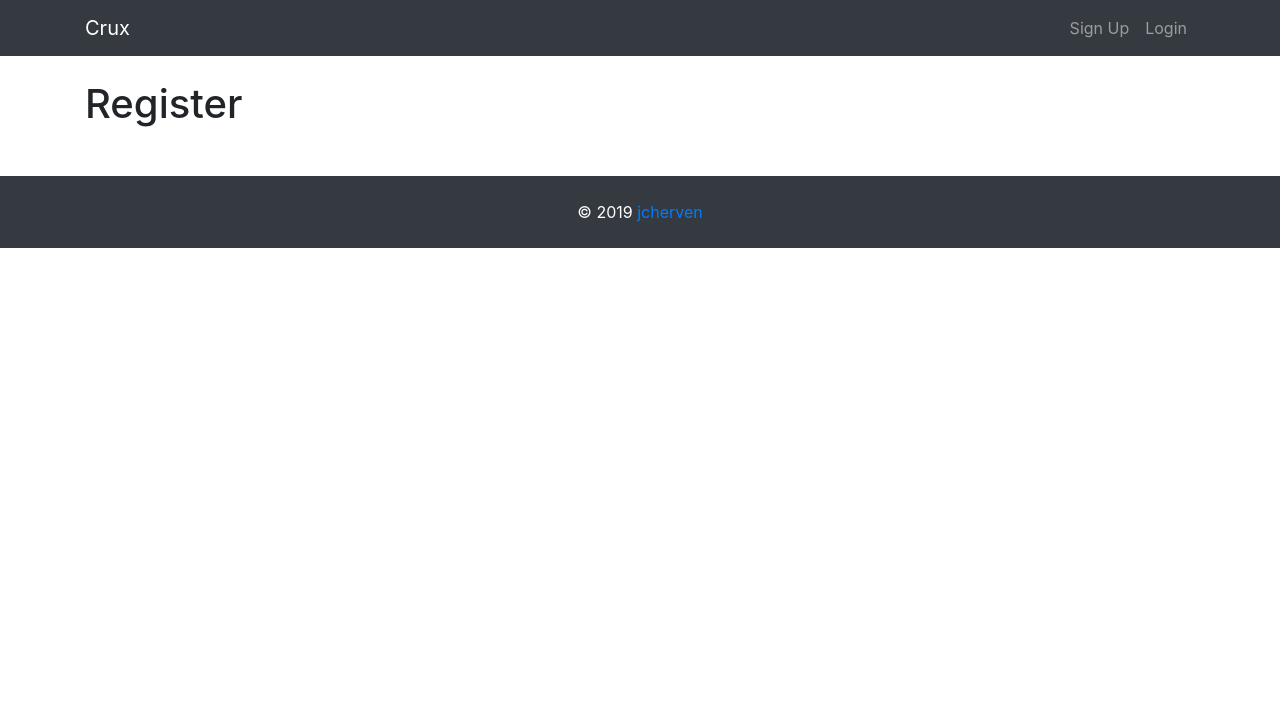
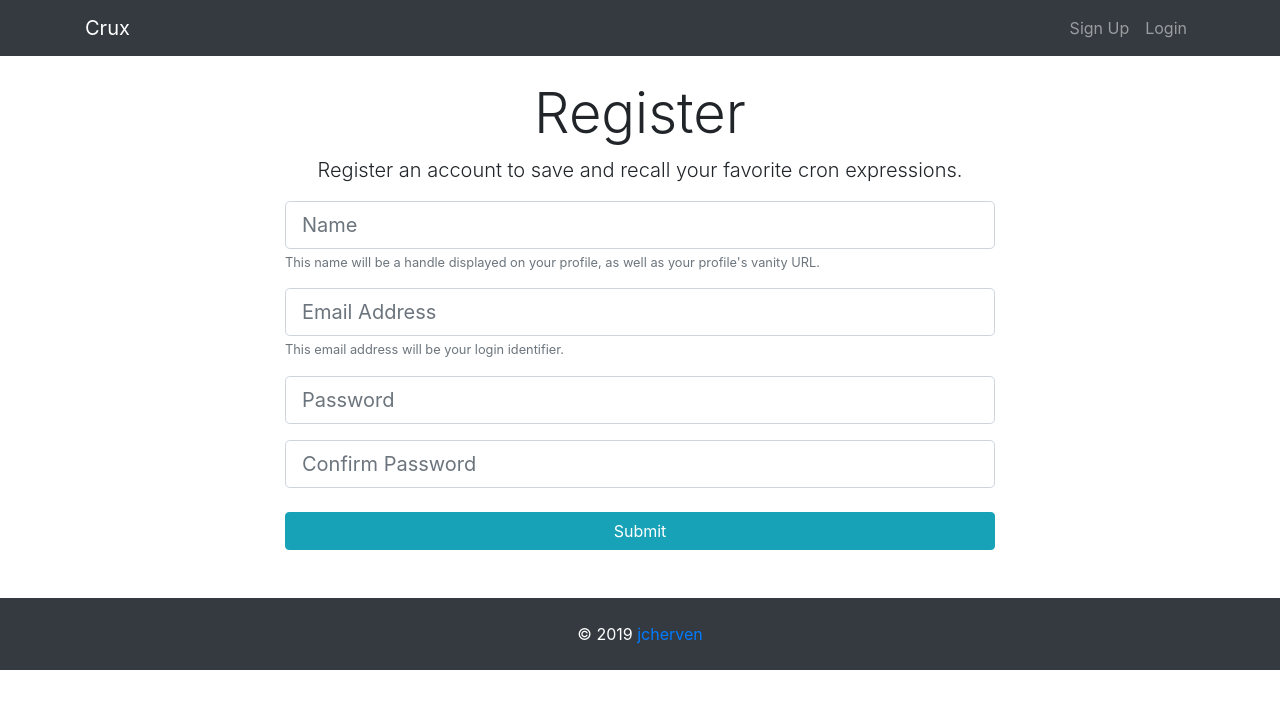
Before and after one commit to jcherven/crux, a React (Create React App) app in the folder client/: page /reg in a window 1280 px wide. Shown: the top 708 px of the page. Built offline with nearby package versions, Linux system fonts and the light colour scheme.

Commit message:
Adds basic input to login and reg components

```diff
--- a/client/src/components/auth/Login.js
+++ b/client/src/components/auth/Login.js
@@ -5,10 +5,71 @@
 import React, { Component } from 'react';
 
 class Login extends Component {
+  constructor() {
+    super();
+    this.state = {
+      email: '',
+      password: '',
+      errors: {}
+    }
+    this.onChange = this.onChange.bind(this);
+    this.onSubmit = this.onSubmit.bind(this);
+  }
+
+  onChange(e) {
+    this.setState({ [e.target.name]: e.target.value });
+  }
+
+  onSubmit(e) {
+    e.preventDefault();
+
+    const login = {
+      email: this.state.email,
+      password: this.state.password,
+    }
+    console.log(login);
+  }
+
   render() {
     return (
-      <div>
-        <h1>Login</h1>
+      <div className="login">
+        <div className="container">
+          <div className="row">
+            <div className="col-md-8 m-auto">
+              <h1 className="display-4 text-center">
+                Log In
+              </h1>
+              <p className="lead text-center">
+                Log in to your Crux profile to save your favorite crontab expressions
+              </p>
+              <form onSubmit={this.onSubmit}>
+                <div className="form-group">
+                  <input
+                    type="email"
+                    className="form-control form-control-lg"
+                    placeholder="Email"
+                    name="email"
+                    value={this.state.email}
+                    onChange={this.onChange}
+                  />
+                </div>
+                <div className="form-group">
+                  <input
+                    type="password"
+                    className="form-control form-control-lg"
+                    placeholder="Password"
+                    name="password"
+                    value={this.state.password}
+                    onChange={this.onChange}
+                  />
+                </div>
+                <input type="submit"
+                  className="btn btn-info btn-block mt-4"
+                />
+              </form>
+            </div>
+          </div>
+        </div>
       </div>
     )
   }
--- a/client/src/components/auth/Reg.js
+++ b/client/src/components/auth/Reg.js
@@ -5,10 +5,103 @@
 import React, { Component } from 'react';
 
 class Reg extends Component {
+  constructor() {
+    super();
+    this.state = {
+      name: '',
+      email: '',
+      password: '',
+      password2: '',
+      errors: {}
+    }
+    this.onChange = this.onChange.bind(this);
+    this.onSubmit = this.onSubmit.bind(this);
+  }
+
+  onChange(e) {
+    this.setState({ [e.target.name]: e.target.value });
+  }
+
+  onSubmit(e) {
+    e.preventDefault();
+
+    const newUser = {
+      name: this.state.name,
+      email: this.state.email,
+      password: this.state.password,
+      password2: this.state.password2
+    }
+    console.log(newUser);
+  }
+
   render() {
     return (
-      <div>
-        <h1>Register</h1>
+      <div className="register">
+        <div className="container">
+          <div className="row">
+            <div className="col-md-8 m-auto">
+              <h1 className="display-4 text-center">
+                Register
+              </h1>
+              <p className="lead text-center">
+                Register an account to save and recall your favorite cron expressions.
+              </p>
+              <form onSubmit={this.onSubmit}>
+                <div className="form-group">
+                  <input
+                    type="text"
+                    className="form-control form-control-lg"
+                    placeholder="Name"
+                    name="name"
+                    value={this.state.name}
+                    onChange={this.onChange}
+                    required
+                  />
+                  <small className="form-text text-muted">
+                    This name will be a handle displayed on your profile, as well as your profile's vanity URL.
+                  </small>
+                </div>
+                <div className="form-group">
+                  <input
+                    type="email"
+                    className="form-control form-control-lg"
+                    placeholder="Email Address"
+                    name="email"
+                    value={this.state.email}
+                    onChange={this.onChange}
+                  />
+                  <small className="form-text text-muted">
+                    This email address will be your login identifier.
+                  </small>
+                </div>
+                <div className="form-group">
+                  <input
+                    type="password"
+                    className="form-control form-control-lg"
+                    placeholder="Password"
+                    name="password"
+                    value={this.state.password}
+                    onChange={this.onChange}
+                  />
+                </div>
+                <div className="form-group">
+                  <input
+                    type="password"
+                    className="form-control form-control-lg"
+                    placeholder="Confirm Password"
+                    name="password2"
+                    value={this.state.password2}
+                    onChange={this.onChange}
+                  />
+                </div>
+                <input
+                  type="submit"
+                  className="btn btn-info btn-block mt-4"
+                />
+              </form>
+            </div>
+          </div>
+        </div>
       </div>
     )
   }
--- a/client/src/components/layout/Footer.js
+++ b/client/src/components/layout/Footer.js
@@ -6,7 +6,9 @@ import React from 'react';
 
 export default () => {
   return (
-    <footer className="bg-dark text-white mt-5 p-4 text-center">
+    <footer
+      className="bg-dark text-white mt-5 p-4 text-center"
+    >
       &copy; {new Date().getFullYear()} <a href="https://github.com/jcherven/crux/">jcherven</a>
     </footer>
   )
```
Also changed, not shown: client/src/components/layout/CronWrapper.js (+11 -3 lines), client/src/components/layout/Navbar.js (+28 -6 lines).
